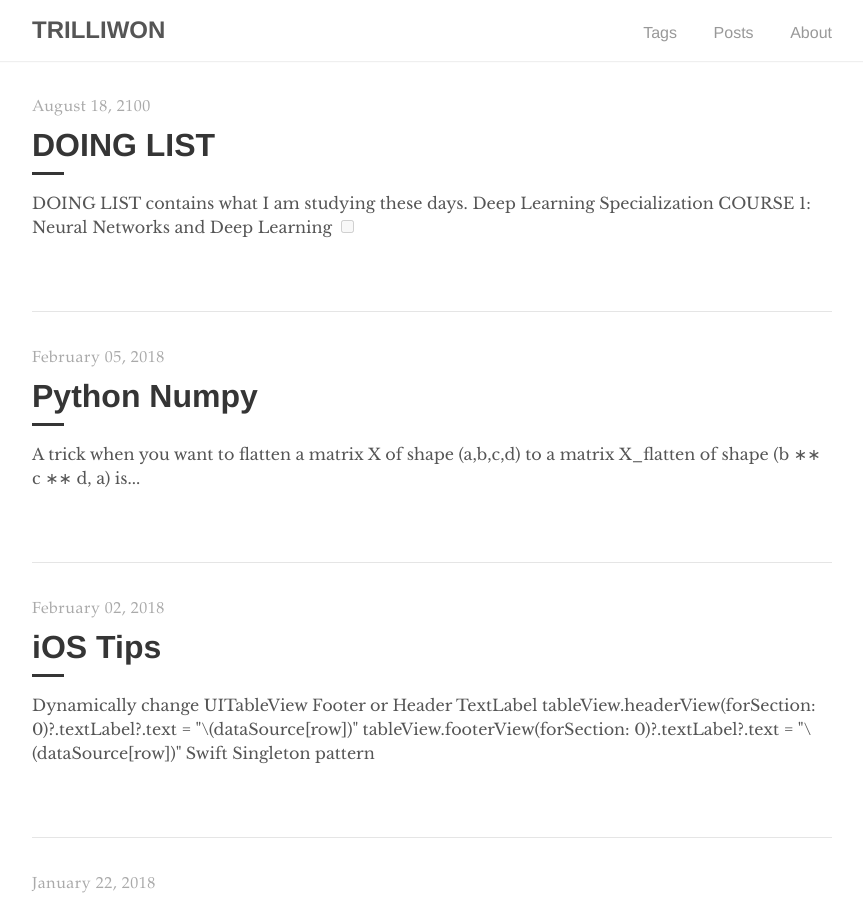
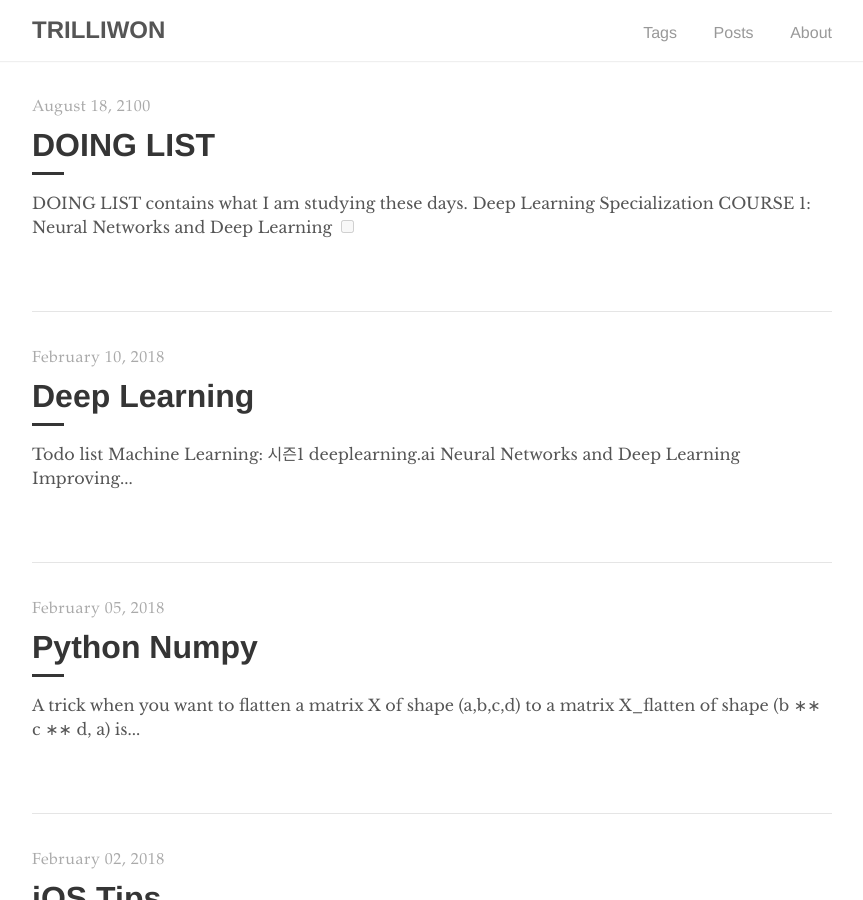
Before and after one commit to trilliwon/ABL, a Jekyll site: the page built from index.html, in a window 1280 px wide and 900 px high. Shown: the whole window, without its empty margins (208-1071 px from the left). Built offline with Jekyll 4.4.1, drawn with Linux system fonts in a browser that asks for light colours; nearby versions of some CDN libraries; the list of posts is cut into pages by our own code; some of the changed text lies outside the part shown.

Commit message:
Tue Feb 13 15:43:50 KST 2018

```diff
--- a/_posts/1992-08-19-done-list.md
+++ b/_posts/1992-08-19-done-list.md
@@ -9,6 +9,9 @@ description: DONE contains what I have learned.
 # DONELIST
 
 ---
+
+# [February, 2018] [Neural Networks and Deep Learning](https://www.coursera.org/learn/neural-networks-deep-learning)
+  > [Certificate]({{ "/assets/pdf/Coursera-X5VLF5A5NXCS.pdf" | absolute_url }})
 
 # [Machine Learning: 시즌1](https://hunkim.github.io/ml/)
 
@@ -137,8 +140,8 @@ description: DONE contains what I have learned.
 ---
 
 # [How to Learn Math: For Students](https://lagunita.stanford.edu/courses/Education/EDUC115-S/Spring2014/info) (2018-01-01)
-- [Statements of Accomplishment]({{ "/assets/pdf/how-to-learn-math-statement.pdf" | absolute_url }})
-- [Stanford Lagunita](https://lagunita.stanford.edu)
+  - [Statements of Accomplishment]({{ "/assets/pdf/how-to-learn-math-statement.pdf" | absolute_url }})
+  - [Stanford Lagunita](https://lagunita.stanford.edu)
 
 ---
 
--- /dev/null
+++ b/_posts/2018-02-10-Deep-Learning.md
@@ -0,0 +1,19 @@
+---
+layout: post
+title:  "Deep Learning"
+date:   2018-02-10 16:00:00 +0900
+tag: [Deep Learning]
+---
+
+# Todo list
+
+# [Machine Learning: 시즌1](https://hunkim.github.io/ml/)
+
+---
+
+# [deeplearning.ai](https://www.deeplearning.ai/)
+  - [x] [Neural Networks and Deep Learning](https://www.coursera.org/learn/neural-networks-deep-learning)
+  - [Improving Deep Neural Networks: Hyperparameter tuning, Regularization and Optimization](https://www.coursera.org/learn/deep-neural-network)
+  - [Structuring Machine Learning Projects](https://www.coursera.org/learn/machine-learning-projects)
+  - [Convolutional Neural Networks](https://www.coursera.org/learn/convolutional-neural-networks)
+  - [Sequence Models](https://www.coursera.org/learn/nlp-sequence-models)
```
Also changed, not shown: 1 other file.
